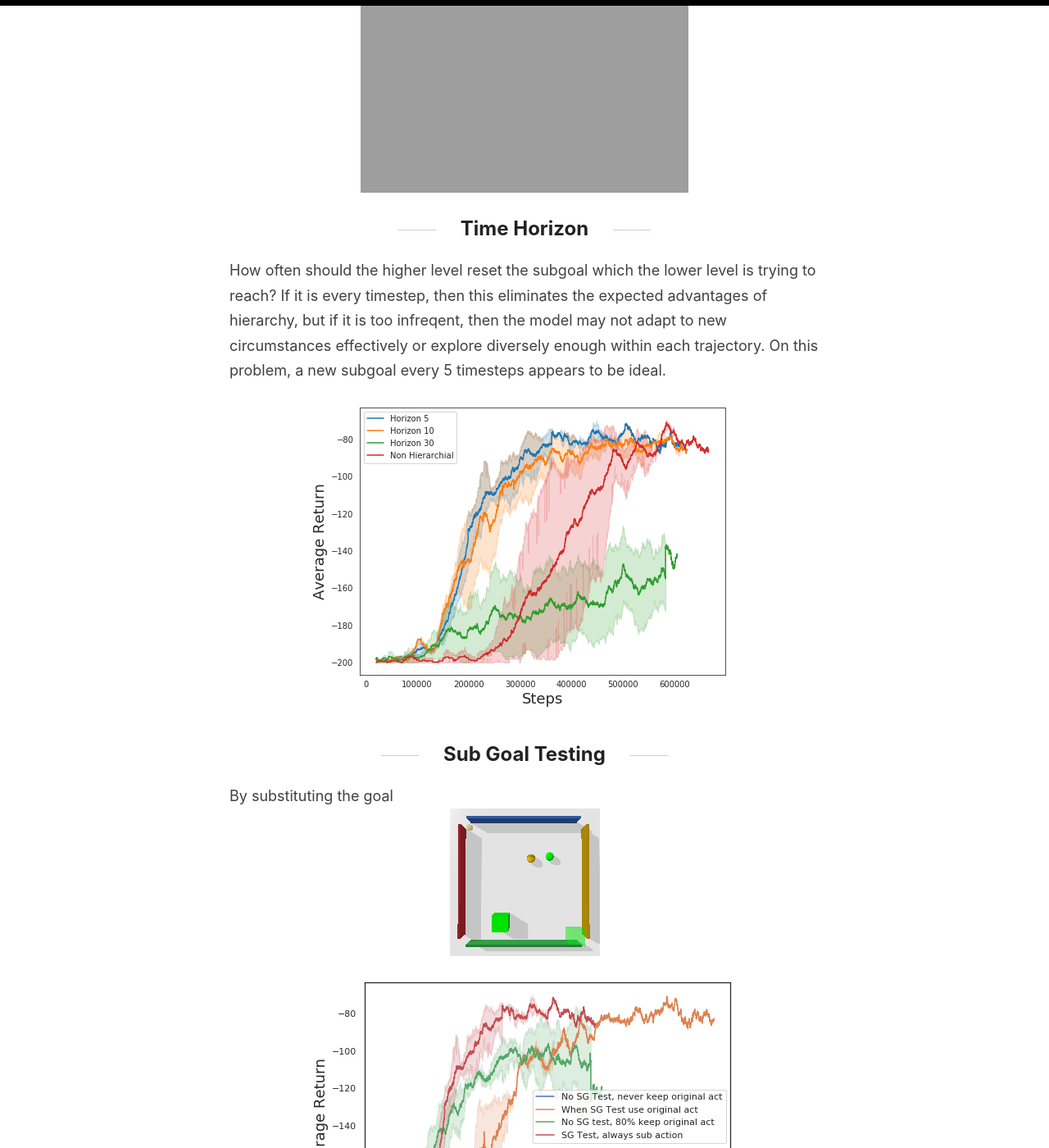
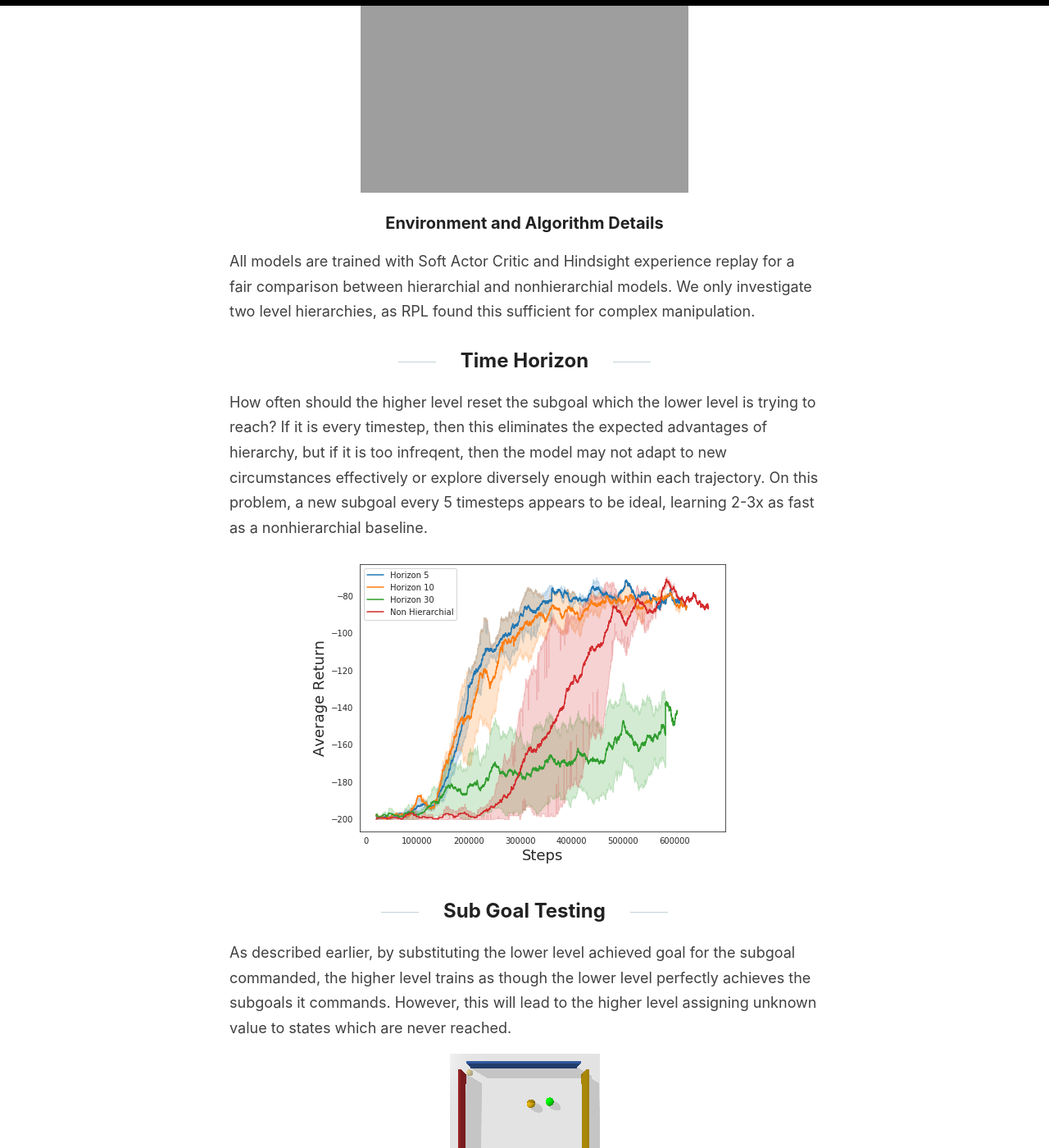
Before and after one commit to sholtodouglas/sholtodouglas.github.io, a Jekyll site: the page built from _posts/2020-06-03-Dissecting_Hierarchial_RL.md, in a window 1280 px wide and 1400 px high, scrolled down 4236 px. Shown: the whole window at 82% size. Built offline with Jekyll 4.4.1, drawn with Linux system fonts in a browser that asks for light colours.

Commit message:
Update 2020-06-03-Dissecting_Hierarchial_RL.md

```diff
--- a/_posts/2020-06-03-Dissecting_Hierarchial_RL.md
+++ b/_posts/2020-06-03-Dissecting_Hierarchial_RL.md
@@ -48,16 +48,18 @@ So, in making this work we are interested in a couple of questions.
 
 ![alt text](https://sholtodouglas.github.io/images/hierarchial/workingcomparison.gif "Hierarchy vs Single Layer")
 
-
+### Environment and Algorithm Details
+All models are trained with Soft Actor Critic and Hindsight experience replay for a fair comparison between hierarchial and nonhierarchial models. We only investigate two level hierarchies, as RPL found this sufficient for complex manipulation.
 ## Time Horizon
 
-How often should the higher level reset the subgoal which the lower level is trying to reach? If it is every timestep, then this eliminates the expected advantages of hierarchy, but if it is too infreqent, then the model may not adapt to new circumstances effectively or explore diversely enough within each trajectory. On this problem, a new subgoal every 5 timesteps appears to be ideal.
+How often should the higher level reset the subgoal which the lower level is trying to reach? If it is every timestep, then this eliminates the expected advantages of hierarchy, but if it is too infreqent, then the model may not adapt to new circumstances effectively or explore diversely enough within each trajectory. On this problem, a new subgoal every 5 timesteps appears to be ideal, learning 2-3x as fast as a nonhierarchial baseline.
 
 ![alt text](https://sholtodouglas.github.io/images/hierarchial/hiervsnot.png "Hierarchy vs Single Layer")
 
 ## Sub Goal Testing
 
-By substituting the goal
+As described earlier, by substituting the lower level achieved goal for the subgoal commanded, the higher level trains as though the lower level perfectly achieves the subgoals it commands. However, this will lead to the higher level assigning unknown value to states which are never reached.
+
 ![alt text](https://sholtodouglas.github.io/images/hierarchial/goalsfaraway.png "Hierarchy vs Single Layer")
 
 ![alt text](https://sholtodouglas.github.io/images/hierarchial/sgtestingvsnot.png "Hierarchy vs Single Layer")
```
